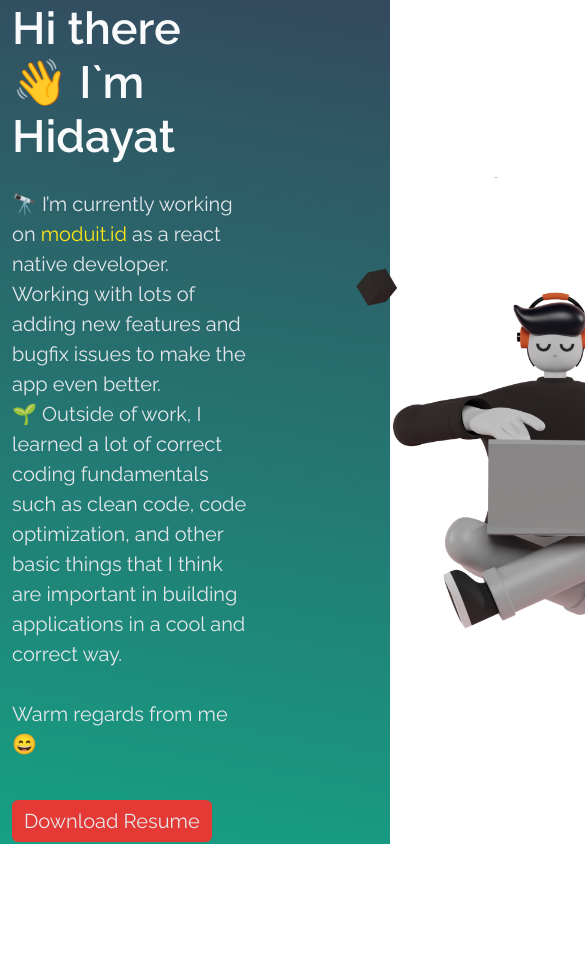
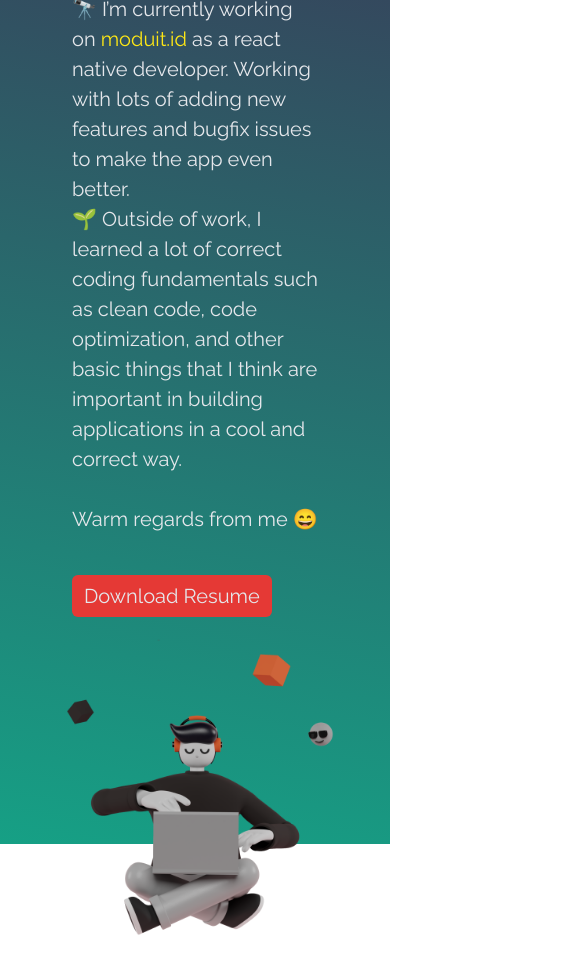
Before and after one commit to hidayat-nur/hidayat-nur.github.io, a React (Create React App) app: page / in a window 390 px wide. Shown: the top 974 px of the page, 585 px wide, since content can reach past the window. Before the commit the page ends 844 px from the top, so only its background shows below. Built offline with nearby package versions, Linux system fonts and the light colour scheme.

Commit message:
set responsive UI

```diff
--- a/src/screens/home/index.styles.ts
+++ /dev/null
@@ -1,48 +0,0 @@
-import COLORS from "./../../styles/colors";
-
-export default {
-  container: {
-    height: "100vh",
-    backgroundImage: "linear-gradient(190deg, #34495E, #16A085)",
-    alignItems: "center",
-    display: "flex",
-  },
-  wrapIntroInfo: {},
-  col_bt: {
-    alignItems: "center",
-    display: "flex",
-  },
-  btnCV: {
-    backgroundColor: COLORS.globalRed,
-    borderWidth: 0,
-    marginTop: 25,
-    fontStyle: "normal",
-    fontWeight: "400",
-    fontSize: 20,
-    color: COLORS.globalGray,
-  },
-  link: {
-    color: COLORS.lightYellow,
-    textDecoration: "none",
-  },
-  wrapAvatar: {},
-  avatar: {
-    width: 560,
-    height: 560,
-  },
-  introLabel: {
-    // font-family: 'Poppins';
-    fontStyle: "normal",
-    fontWeight: "700",
-    fontSize: 45,
-    color: COLORS.globalWhite,
-  },
-  introSubLabel: {
-    // font-family: 'Poppins';
-    fontStyle: "normal",
-    fontWeight: "400",
-    fontSize: 20,
-    color: COLORS.globalGray,
-    marginTop: 25,
-  },
-};
--- a/src/screens/home/index.tsx
+++ b/src/screens/home/index.tsx
@@ -1,20 +1,25 @@
 import React from "react";
 import { Button, Col, Container, Image, Row } from "react-bootstrap";
 import { IMG } from "../../assets/images";
-import styles from "./index.styles";
 import Files from "./../../assets/files";
+import "./styles.css";
 
 function Home() {
   return (
-    <div style={styles.container}>
+    <div className="global-container">
       <Container>
         <Row>
-          <Col xs={8} style={styles.col_bt}>
-            <div style={styles.wrapIntroInfo}>
-              <h2 style={styles.introLabel}>Hi there 👋 I`m Hidayat</h2>
-              <p style={styles.introSubLabel}>
+          <Col xs={12} md={6} lg={8} className="col_bt">
+            <div className="wrap-info">
+              <h2 className="introLabel">Hi there 👋 I`m Hidayat</h2>
+              <p className="introSubLabel">
                 🔭 I’m currently working on{" "}
-                <a href="https://www.moduit.id/" style={styles.link}>
+                <a
+                  href="https://www.moduit.id/"
+                  target="_blank"
+                  className="link"
+                  rel="noreferrer"
+                >
                   moduit.id
                 </a>{" "}
                 as a react native developer. Working with lots of adding new
@@ -28,14 +33,14 @@ function Home() {
                 <br />
                 Warm regards from me 😄
               </p>
-              <Button style={styles.btnCV} href={Files.cv} target="_blank">
+              <Button className="btnCV" href={Files.cv} target="_blank">
                 Download Resume
               </Button>
             </div>
           </Col>
-          <Col xs={4} style={styles.col_bt}>
-            <div style={styles.wrapAvatar}>
-              <Image src={IMG.SALY} style={styles.avatar} roundedCircle />
+          <Col xs={12} md={6} lg={4} className="col_bt right_col_desktop">
+            <div className="wrapAvatar">
+              <Image src={IMG.SALY} className="avatar" roundedCircle />
             </div>
           </Col>
         </Row>
--- /dev/null
+++ b/src/screens/home/styles.css
@@ -0,0 +1,76 @@
+.global-container {
+  height: 100vh;
+  background-image: linear-gradient(190deg, #34495E, #16A085);
+  align-items: center;
+  display: flex;
+}
+.col_bt {
+  align-items: center;
+  display: flex;
+}
+.btnCV {
+  background-color: #E53935;
+  border-width: 0;
+  margin-top: 25px;
+  font-style: normal;
+  font-weight: 400px;
+  font-size: 20px;
+  color: #E5E7EB;
+}
+.link {
+  color: #fee715ff;
+  text-decoration: none;
+}
+.avatar {
+  width: 100%;
+  height: auto;
+}
+.introLabel {
+  /* font-family: 'Poppins'; */
+  font-style: normal;
+  font-weight: 700px;
+  font-size: 45px;
+  color: #F9FAFB;
+}
+.introSubLabel {
+  /* font-family: 'Poppins'; */
+  font-style: normal;
+  font-weight: 400px;
+  font-size: 20px;
+  color: #E5E7EB;
+  margin-top: 25px;
+}
+
+/* X-Small devices (portrait phones, less than 576px) */
+@media (max-width: 575.98px) {
+  .wrap-info {
+    padding: 100px 30px 25px 30px;
+  }
+}
+
+/* Small devices (landscape phones, less than 768px) */
+@media (max-width: 767.98px) {
+  .wrap-info {
+    padding: 100px 60px 25px 60px;
+  }
+  .wrapAvatar {
+    justify-content: center;
+    display: flex;
+  }
+}
+
+/* Medium devices (tablets, less than 992px) */
+@media (max-width: 991.98px) {
+  .container {
+    max-width: 100%;
+  }
+  .wrap-info {
+    padding: 0px 60px 0px 60px;
+  }
+}
+
+/* Large devices (desktops, less than 1200px) */
+/* @media (max-width: 1199.98px) { ... } */
+
+/* X-Large devices (large desktops, less than 1400px) */
+/* @media (max-width: 1399.98px) { ... } */
```
